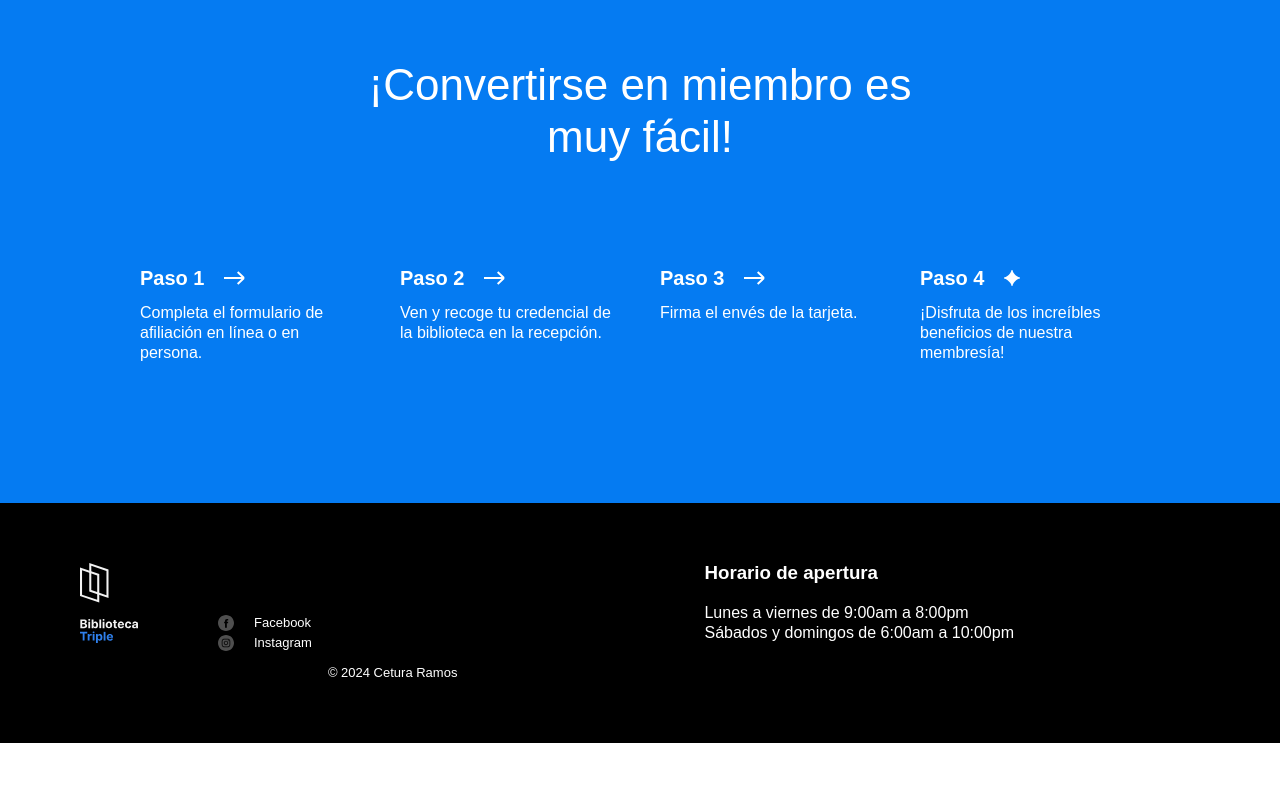
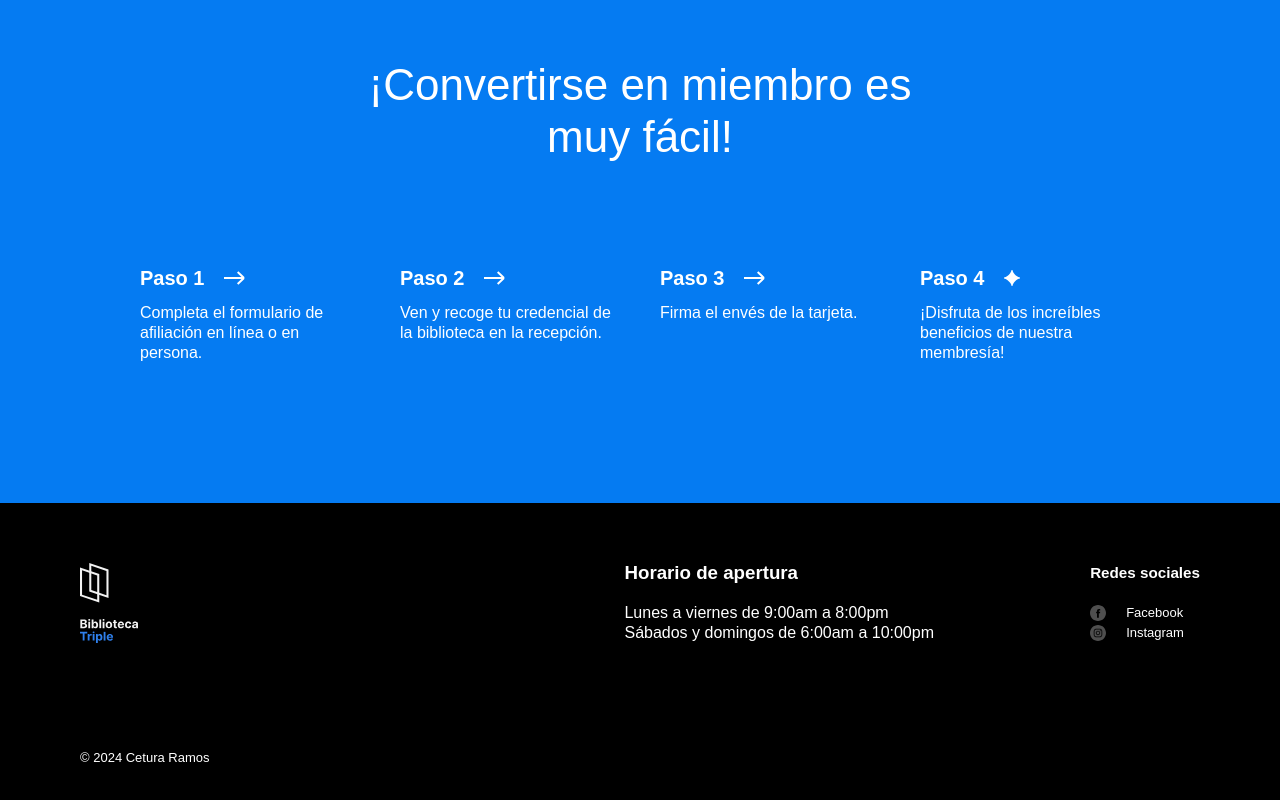
Before and after one commit to CeturaRam/web_project_library_es, a plain HTML site: page index.html in a window 1280 px wide. Shown: the part 2979-3779 px from the top of the page. Before the commit the page ends 3722 px from the top, so only its background shows below. Drawn offline with Linux system fonts and the light colour scheme.

Commit message:
cambio final

```diff
--- a/index.html
+++ b/index.html
@@ -282,6 +282,7 @@
         </section>
       </main>
       <footer class="footer" id="footer">
+        <div class="footer__cover">
           <div class="footer__columns">
             <div class="footer__column">
               <img
@@ -293,12 +294,16 @@
             <div class="footer__column footer__column_content_hours">
               <h3 class="footer__column-heading">Horario de apertura</h3>
               <ul class="footer__list">
-              <li class="footer__list-item">Lunes a viernes de 9:00am a 8:00pm</li>
-              <li class="footer__list-item">Sábados y domingos de 6:00am a 10:00pm</li>
+                <li class="footer__list-item">
+                  Lunes a viernes de 9:00am a 8:00pm
+                </li>
+                <li class="footer__list-item">
+                  Sábados y domingos de 6:00am a 10:00pm
+                </li>
               </ul>
             </div>
             <div class="footer__column footer__column_content_social">
-            <h3 class="footer__columnheading">Redes sociales</h3>
+              <h3 class="footer__column-heading">Redes sociales</h3>
               <ul class="footer__list">
                 <li class="footer__list-item">
                   <a href="#" class="footer__column-link">
@@ -318,11 +323,13 @@
                       class="footer__social-icon"
                     />
                     Instagram
+                  </a>
                 </li>
               </ul>
             </div>
           </div>
           <p class="footer__copyright">© 2024 Cetura Ramos</p>
+        </div>
       </footer>
     </div>
   </body>
--- a/styles/style.css
+++ b/styles/style.css
@@ -339,10 +339,15 @@
 
 .footer {
   display: flex;
-  flex-direction: comlumn;
+  flex-direction: column;
   box-sizing: border-box;
   background-color: #000000;
   padding: 60px 80px;
+}
+
+.footer__cover {
+  width: 100%;
+  position: relative;
 }
 
 .footer__columns {
@@ -388,7 +393,7 @@
 
 .footer__column-link {
   display: flex;
-  color: white;
+  color: #fff;
   text-decoration: none;
   column-gap: 10px;
   align-items: center;
@@ -405,4 +410,5 @@
   margin-top: 100px;
   margin-bottom: 0;
   font-size: small;
+  color: #fff;
 }
```
Lines whose indentation alone changed are shown as unchanged.
